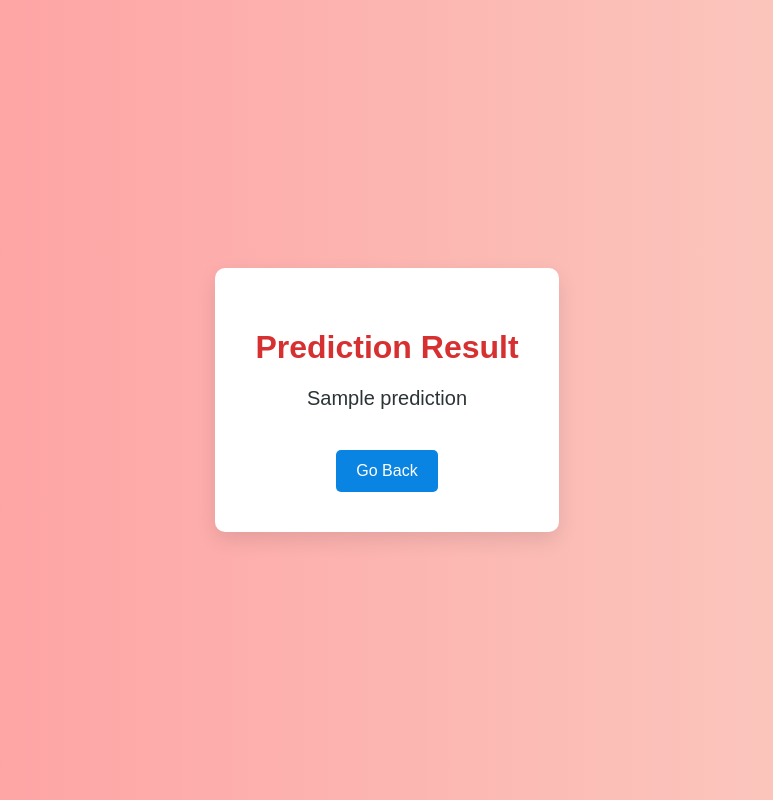
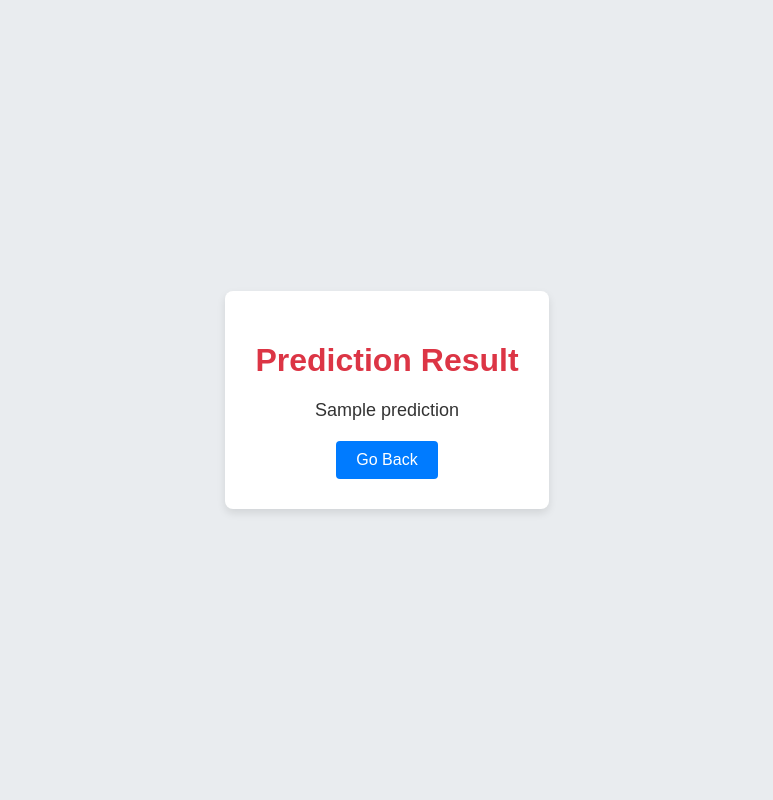
Before and after one commit to limitha01/Netlflix-Clustering, a Flask app: template templates/result.html in a window 1280 px wide. Shown: the whole page, without its empty margins (253-1026 px from the left). Run offline with Flask 3, Linux system fonts and the light colour scheme; the template is opened without the code that fills it: most values are stand-ins (such as "Sample title", 1, 10 or a date in 2020); parts of the project's set-up code (start-up, migrations or seed data) failed here and were passed over.

Commit message:
Update result.css

```diff
--- a/static/result.css
+++ b/static/result.css
@@ -1,35 +1,40 @@
 body {
     font-family: Arial, sans-serif;
-  background: linear-gradient(to right, #ff9a9e, #fad0c4);
+    background-color: #e9ecef;
+    color: #333;
     display: flex;
     justify-content: center;
     align-items: center;
     height: 100vh;
     margin: 0;
 }
+
 .container {
-  background-color: white;
-  padding: 40px;
-  border-radius: 10px;
-  box-shadow: 0 8px 20px rgba(0, 0, 0, 0.1);
+    background-color: #ffffff;
+    padding: 30px;
+    border-radius: 8px;
+    box-shadow: 0 4px 8px rgba(0, 0, 0, 0.1);
     text-align: center;
 }
+
 h1 {
-  color: #d63031;
+    color: #dc3545;
 }
+
 p {
-  font-size: 20px;
-  color: #2d3436;
+    font-size: 18px;
+    margin-bottom: 20px;
 }
+
 a {
     display: inline-block;
-  margin-top: 20px;
-  background-color: #0984e3;
+    background-color: #007bff;
     color: white;
-  padding: 12px 20px;
-  border-radius: 5px;
+    padding: 10px 20px;
+    border-radius: 4px;
     text-decoration: none;
 }
+
 a:hover {
-  background-color: #0652dd;
+    background-color: #0056b3;
 }
```
Lines whose indentation alone changed are shown as unchanged.
